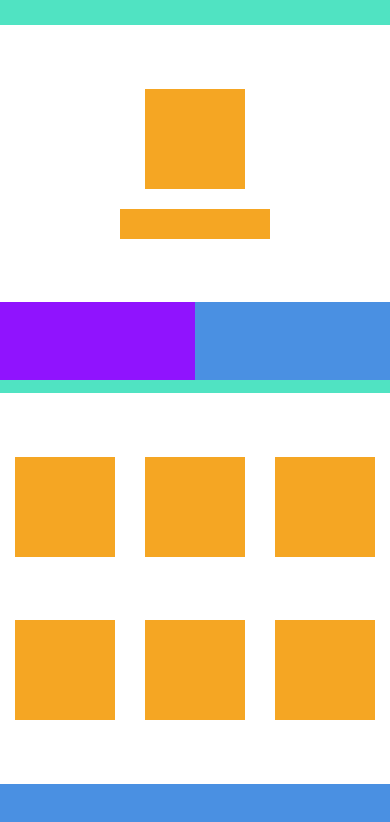
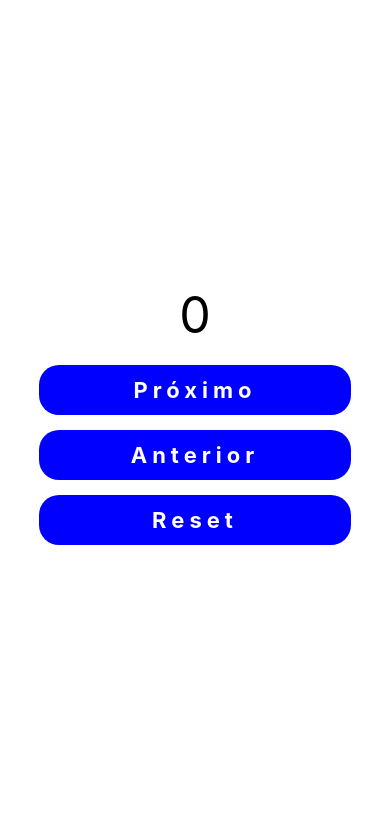
Before and after one commit to JmJunior20/serratec-react-native, a React Native app in the folder ProjetoReactNative/: screen / in a window 390 px wide. Shown: the top 822 px of the page. Built offline with nearby package versions, Linux system fonts and the light colour scheme.

Commit message:
Exercícios de criação de botão de adiconar, subtrair e resetar

```diff
--- a/ProjetoReactNative/App.js
+++ b/ProjetoReactNative/App.js
@@ -8,6 +8,7 @@ import Ex4 from "./src/Ex4";
 import Ex5 from "./src/Ex5";
 import Ex6 from "./src/Ex6";
 import Desafio from "./src/Desafio";
+import CoreComponents from "./src/CoreComponents";
 
 
 const App = () => {
@@ -18,7 +19,8 @@ const App = () => {
     // <Ex4></Ex4>
     // <Ex5></Ex5>
     // <Ex6></Ex6>
-    <Desafio></Desafio>
+    // <Desafio></Desafio>
+    <CoreComponents></CoreComponents>
   );
 };
 
--- /dev/null
+++ b/ProjetoReactNative/src/CoreComponents.js
@@ -0,0 +1,60 @@
+import React, {useState} from 'react';
+import { View, Text, StyleSheet, TouchableOpacity } from 'react-native';
+
+const CoreComponents = () => {
+    // let numero = 0;
+    const [numero, setNumero] = useState(0);
+
+    return (
+        <View style={styles.container}>
+            <Text style={styles.texto}>{numero}</Text>
+
+                <TouchableOpacity
+                style={styles.botao}
+                onPress={() => setNumero(numero + 1)}>
+                    <Text style={styles.textoBotao}>Próximo</Text>
+                </TouchableOpacity>
+
+                <TouchableOpacity
+                style={styles.botao}
+                onPress={() => setNumero(numero - 1)}>
+                    <Text style={styles.textoBotao}>Anterior</Text>
+                </TouchableOpacity>
+
+                <TouchableOpacity
+                style={styles.botao}
+                onPress={() => setNumero(0)}>
+                    <Text style={styles.textoBotao}>Reset</Text>
+                </TouchableOpacity>
+        </View>
+    );
+};
+
+const styles = StyleSheet.create({
+    container: {
+        flex: 1,
+        justifyContent: 'center',
+        alignItems: 'center',
+    },
+    texto: {
+        fontSize: 50,
+        marginBottom: 20,
+    },
+    botao: {
+        justifyContent: 'center',
+        alignItems: 'center',
+        width: '80%',
+        height: 50,
+        backgroundColor: 'blue',
+        marginBottom: 15,
+        borderRadius: 20,
+      },
+      textoBotao: {
+        color: 'white',
+        fontWeight: 'bold',
+        fontSize: 22,
+        letterSpacing: 5,
+      },
+});
+
+export default CoreComponents;
```
